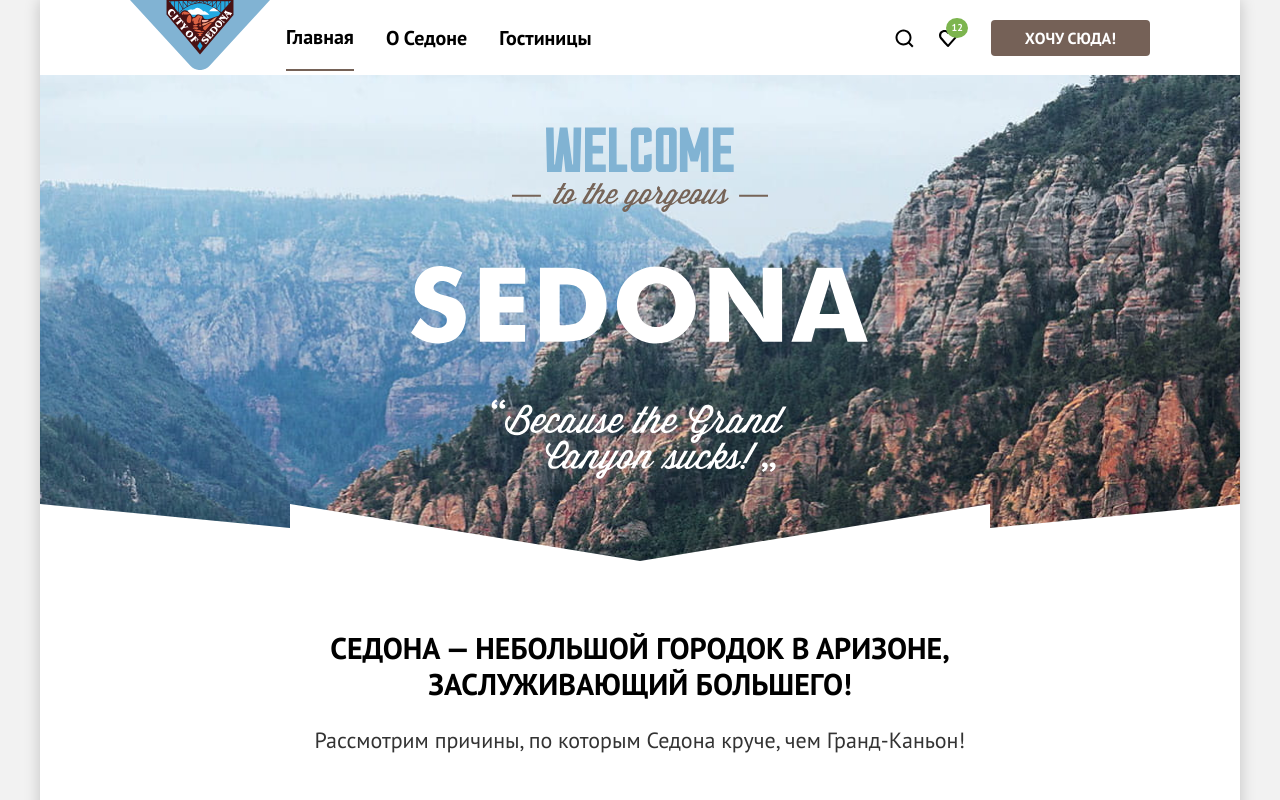
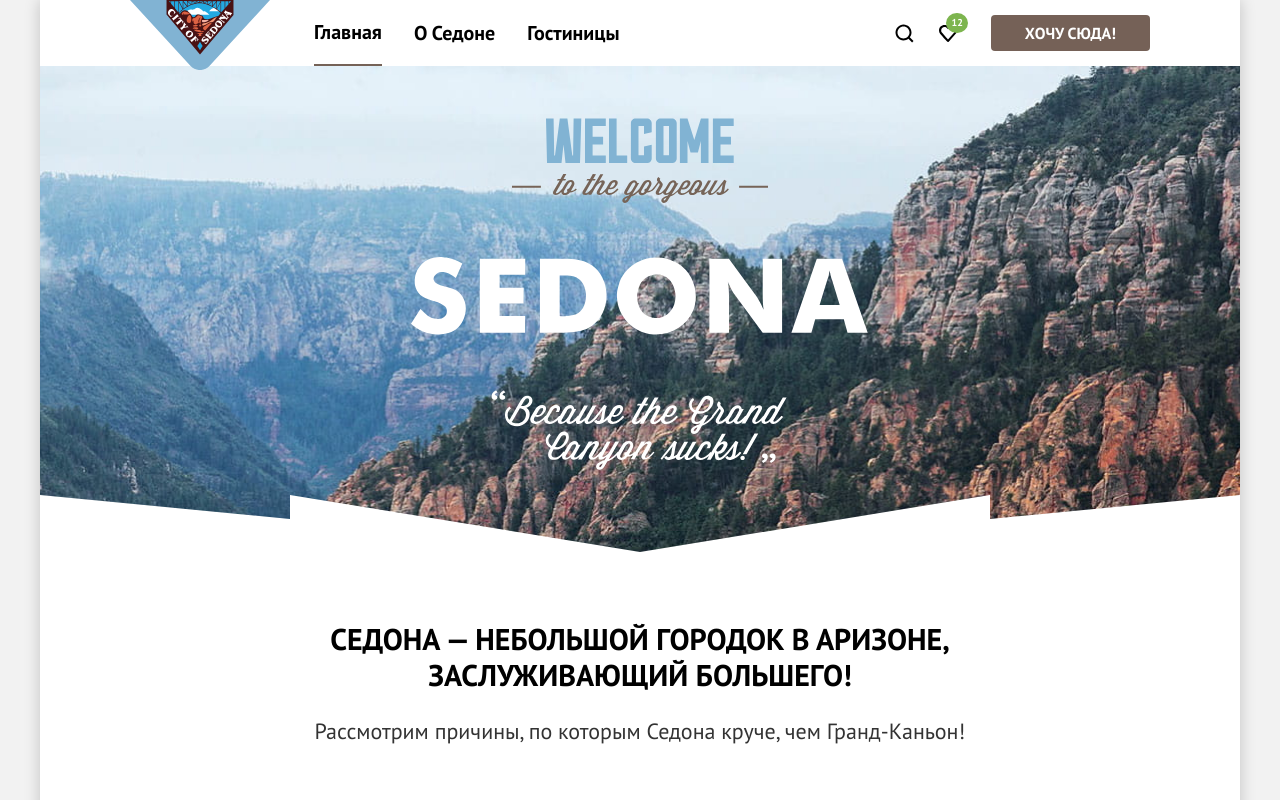
Before and after one commit to htmlacademy-htmlcss/1906981-sedona-37, a plain HTML site: page index.html in a window 1280 px wide. Shown: the top 800 px of the page. Drawn offline with Linux system fonts and the light colour scheme.

Commit message:
Исправляет ошибки в каталоге и дополняет шапку

```diff
--- a/styles/styles.css
+++ b/styles/styles.css
@@ -123,6 +123,10 @@ button.button {
 }
 
 /* Header */
+.header {
+  z-index: 1;
+}
+
 .navigation-link {
   font-weight: 700;
   font-size: 20px;
@@ -239,8 +243,10 @@ button.button {
   color: rgba(255, 255, 255, 0.30);
 }
 
-.header-logo {
-  margin-right: 30px;
+.navigation-logo {
+  margin-right: 28px;
+  z-index: 1;
+  margin-bottom: -12px;
 }
 
 /* Main */
@@ -253,7 +259,7 @@ button.button {
   background-image: url("../images/hero/divider.svg"), url("../images/hero/index-background.jpg");
   background-repeat: no-repeat, no-repeat;
   background-size: auto, cover;
-  background-position: bottom;
+  background-position: 0 100%, bottom;
   background-color: rgba(131, 179, 211, 0.474);
   padding-top: 52px;
   padding-bottom: 82px;
@@ -872,7 +878,7 @@ button.button {
 .catalog-card-title {
   font-weight: 700;
   font-size: 24px;
-  line-height: 28px;
+  line-height: 32px;
   margin: 0;
 }
 
```
